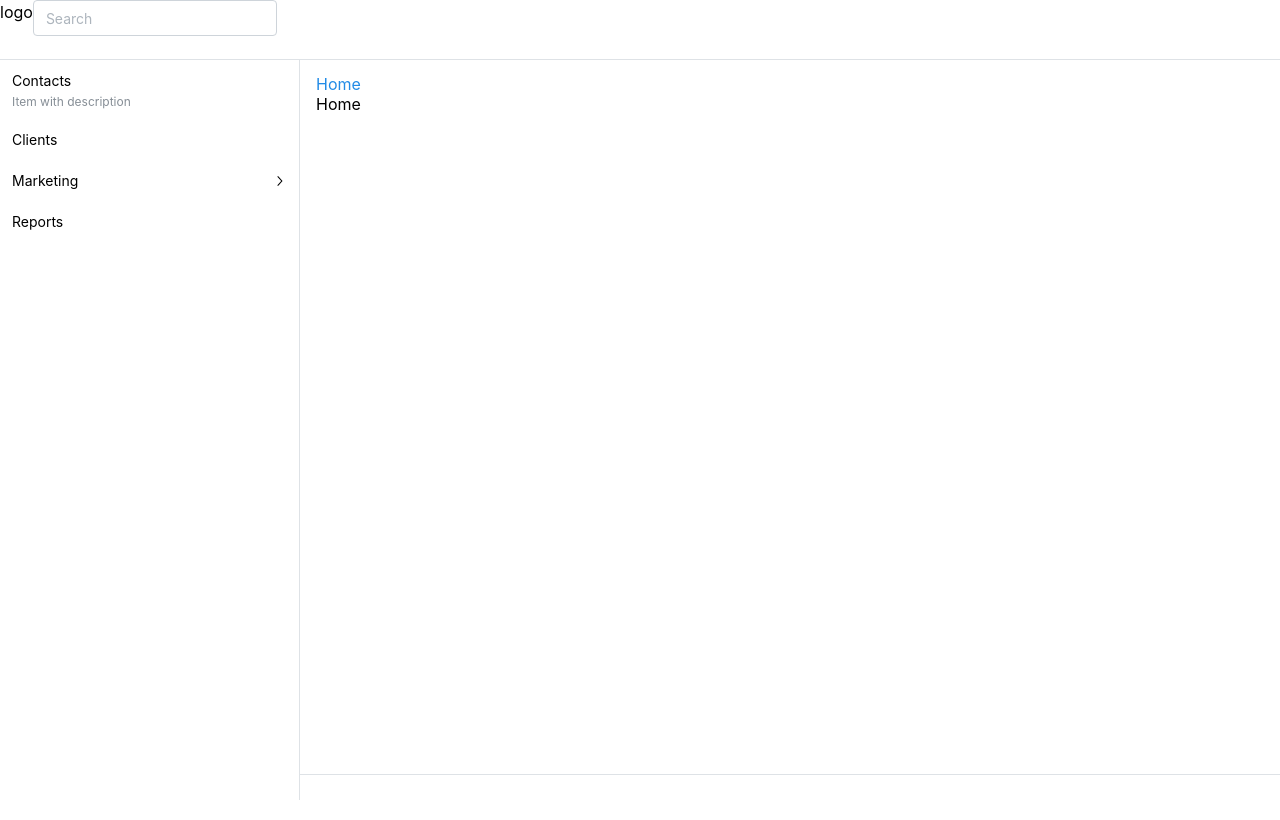
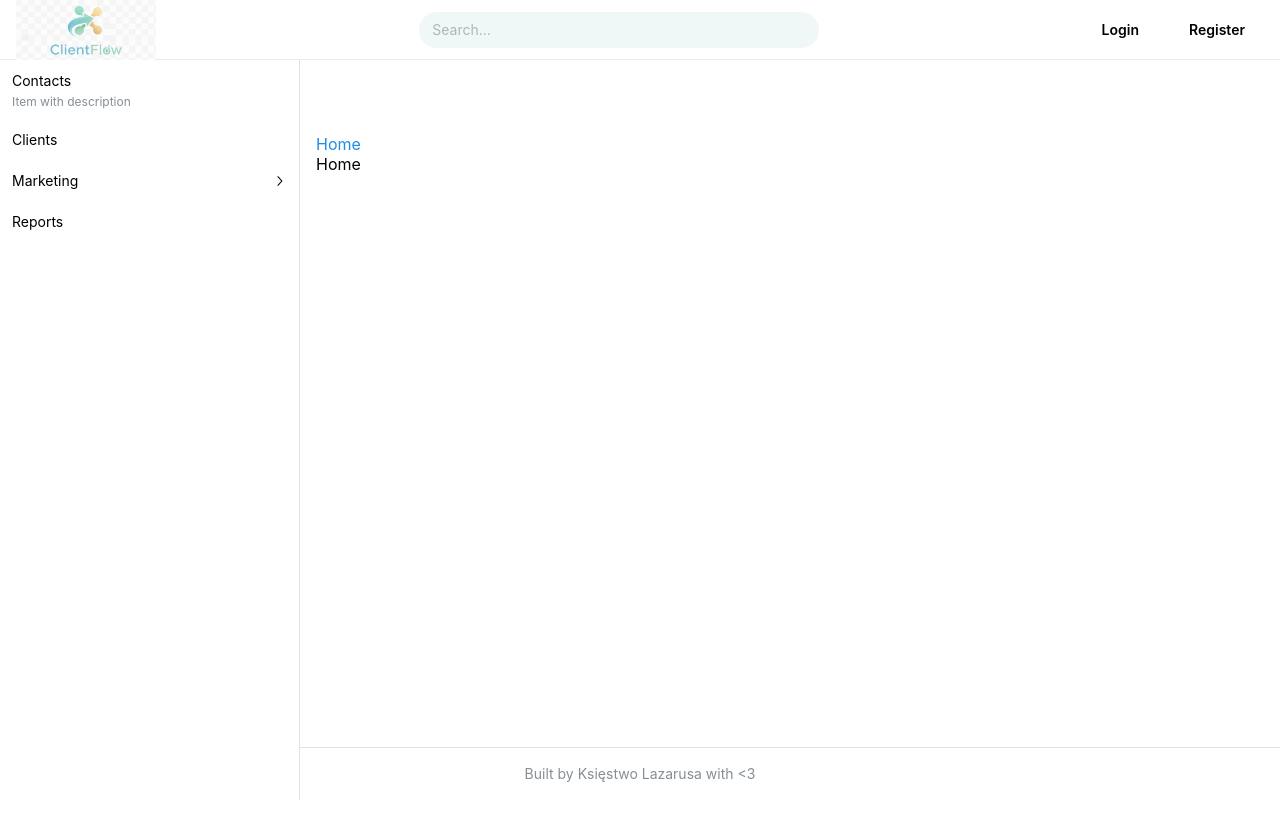
Before and after one commit to Lazarus-Duchy/kodaro-cmr, a React (Vite) app in the folder frontend/CRM/: page / in a window 1280 px wide. Shown: the top 820 px of the page. Built offline with nearby package versions, Linux system fonts and the light colour scheme.

Commit message:
Added the login and register buttons with its forms

```diff
--- a/frontend/CRM/index.html
+++ b/frontend/CRM/index.html
@@ -2,9 +2,9 @@
 <html lang="en">
   <head>
     <meta charset="UTF-8" />
-    <link rel="icon" type="image/svg+xml" href="/vite.svg" />
+    <link rel="icon" type="image/png" href="/src/assets/ClientFlow.png" />
     <meta name="viewport" content="width=device-width, initial-scale=1.0" />
-    <title>crm</title>
+    <title>ClientFlow CRM</title>
   </head>
   <body>
     <div id="root"></div>
--- a/frontend/CRM/package.json
+++ b/frontend/CRM/package.json
@@ -13,6 +13,8 @@
     "@mantine/charts": "^8.3.15",
     "@mantine/core": "^8.3.15",
     "@mantine/hooks": "^8.3.15",
+    "@mantine/notifications": "^8.3.15",
+    "@tabler/icons-react": "^3.36.1",
     "react": "^19.2.0",
     "react-dom": "^19.2.0",
     "react-icons": "^5.5.0",
--- a/frontend/CRM/src/components/Layout/Footer/footer.jsx
+++ b/frontend/CRM/src/components/Layout/Footer/footer.jsx
@@ -1,10 +1,16 @@
-import { AppShell } from '@mantine/core';
-import "./Footer.css";
+import { AppShell, Text, Center } from '@mantine/core';
 
-const Footer = () =>{
-    return (
-        <AppShell.Footer>Built by Księstwo Lazarusa with &lt;3</AppShell.Footer>
-    );
+
+const Footer = () => {
+  return (
+    <AppShell.Footer p="md">
+      <Center>
+        <Text size="sm" c="dimmed">
+          Built by Księstwo Lazarusa with &lt;3
+        </Text>
+      </Center>
+    </AppShell.Footer>
+  );
 }
 
 export default Footer;
--- a/frontend/CRM/src/components/Layout/Header/Header.jsx
+++ b/frontend/CRM/src/components/Layout/Header/Header.jsx
@@ -1,24 +1,106 @@
-import { AppShell, Burger, Flex, TextInput } from '@mantine/core';
+import { AppShell, Burger, Flex, TextInput, Image, Button, Group, Modal, Stack, Text, Divider, PasswordInput, Progress } from '@mantine/core';
+import { useDisclosure } from '@mantine/hooks';
+import { useState } from 'react';
+import logo from '../../../assets/ClientFlow.png';
+import "../Header/header.css";
 
-const Header = ( props ) => {
+const Header = (props) => {
+  const [loginOpened, { open: openLogin, close: closeLogin }] = useDisclosure(false);
+  const [regOpened, { open: openReg, close: closeReg }] = useDisclosure(false);
+  const [password, setPassword] = useState('');
+
+  const getStrength = (password) => {
+    let strength = 0;
+    if (password.length > 5) strength += 25;
+    if (password.match(/[a-z]/) && password.match(/[A-Z]/)) strength += 25;
+    if (password.match(/\d/)) strength += 25;
+    if (password.match(/[^a-zA-Z\d]/)) strength += 25;
+    return strength;
+  };
+
+  const strength = getStrength(password);
+  const color = strength === 100 ? 'teal' : strength > 50 ? 'yellow' : 'red';
+
+  const googleButtonStyle = {
+    root: {
+      backgroundColor: '#fff',
+      color: '#747a80',
+      border: '1px solid #dadce0',
+      '&:hover': { backgroundColor: '#f8f9fa' }
+    }
+  };
 
   return (
-    <AppShell.Header>
-        <Burger
-            opened={props.opened}
-            onClick={props.toggle}
-            hiddenFrom="sm"
-            size="sm"
-        />
+    <>
+      <AppShell.Header p="md">
+        <Flex align="center" justify="space-between" h="100%">
+          <Flex align="center" gap="md">
+            <Burger opened={props.opened} onClick={props.toggle} hiddenFrom="sm" size="sm" />
+            <div className="logo-container">
+              <Image src={logo} alt="ClientFlow Logo" h={140} w="auto" />
+            </div>
+          </Flex>
 
-        <Flex>
-            <div>logo</div>
-            <TextInput
-            placeholder="Search"
+          <TextInput
+            className="search-input"
+            placeholder="Search..."
+            style={{ flex: 1, maxWidth: 400 }}
+            mx="md"
+          />
+
+          <Group gap="sm">
+            <Button variant="subtle" color="clientFlow.4" onClick={openLogin}>Login</Button>
+            <Button color="clientFlow.4"variant="subtle" radius="xl" onClick={openReg}>Register</Button>
+          </Group>
+        </Flex>
+      </AppShell.Header>
+
+      <Modal opened={loginOpened} onClose={closeLogin} >
+        <Stack>
+          <Text size="xl" fw={700} ta="center">Welcome back</Text>
+          <Text size="sm" c="dimmed" ta="center" mb="md">Use your ClientFlow account</Text>
+          <TextInput label="Email" placeholder="your@email.com" radius="md" withAsterisk />
+          <PasswordInput label="Password" placeholder="********" radius="md" withAsterisk />
+          <Button color="clientFlow.5" variant='strong'fullWidth mt="md" radius="md">Login</Button>
+          <Divider label="OR" labelPosition="center" my="md" />
+          <Button variant="default" fullWidth radius="md" styles={googleButtonStyle}>
+            Sign in with Google
+          </Button>
+        </Stack>
+      </Modal>
+
+      <Modal opened={regOpened} onClose={closeReg}>
+        <Stack>
+          <Text size="xl" fw={700} ta="center">Create account</Text>
+          <Text size="sm" c="dimmed" ta="center" mb="md">Join the ClientFlow community</Text>
+
+          <Flex gap="sm">
+            <TextInput label="First name" placeholder="John" style={{ flex: 1 }} radius="md" />
+            <TextInput label="Last name" placeholder="Doe" style={{ flex: 1 }} radius="md" />
+          </Flex>
+
+          <TextInput label="Email" placeholder="your@email.com" radius="md" withAsterisk />
+
+          <div>
+            <PasswordInput
+              label="Password"
+              value={password}
+              onChange={(event) => setPassword(event.currentTarget.value)}
+              placeholder="Your password"
+              radius="md"
+              withAsterisk
             />
-        </Flex>
-    </AppShell.Header>
-  )
+            <Progress color={color} value={strength} size={5} mt="xs" transitionDuration={200} />
+            <Text size="xs" c="dimmed" mt={5}>
+              Strength: {strength}% {strength === 100 && '— Strong!'}
+            </Text>
+          </div>
+
+          <Button color="clientFlow.5" variant='strong' fullWidth mt="md" radius="md">Sign up</Button>
+        </Stack>
+      </Modal>
+    </>
+  );
 }
 
-export default Header
+export default Header;
--- /dev/null
+++ b/frontend/CRM/src/components/Layout/Header/header.css
@@ -0,0 +1,32 @@
+.mantine-AppShell-header {
+    background-color: rgba(255, 255, 255, 0.8);
+    -webkit-backdrop-filter: blur(10px);
+    backdrop-filter: blur(10px);
+    border-bottom: 1px solid #e1f0ef;
+    z-index: 100;
+    position: relative;
+}
+
+.search-input input {
+    border-radius: 20px;
+    background-color: #f0f8f7;
+    border: 1px solid transparent;
+    transition: border-color 0.2s ease;
+}
+
+.search-input input:focus {
+    border-color: #88c9c5;
+}
+
+.logo-container {
+    cursor: pointer;
+    transition: transform 0.2s ease;
+    display: flex;
+    align-items: center;
+    position: relative;
+    z-index: 1;
+}
+
+.logo-container:hover {
+    transform: scale(1.02);
+}
```
Also changed, not shown: frontend/CRM/src/components/Modals/LoadingScreen/loadingScreen.jsx (+10 -2 lines), frontend/CRM/src/assets/ClientFlow.png (added), 1 other file (tests, documents, lock files or other folders).
